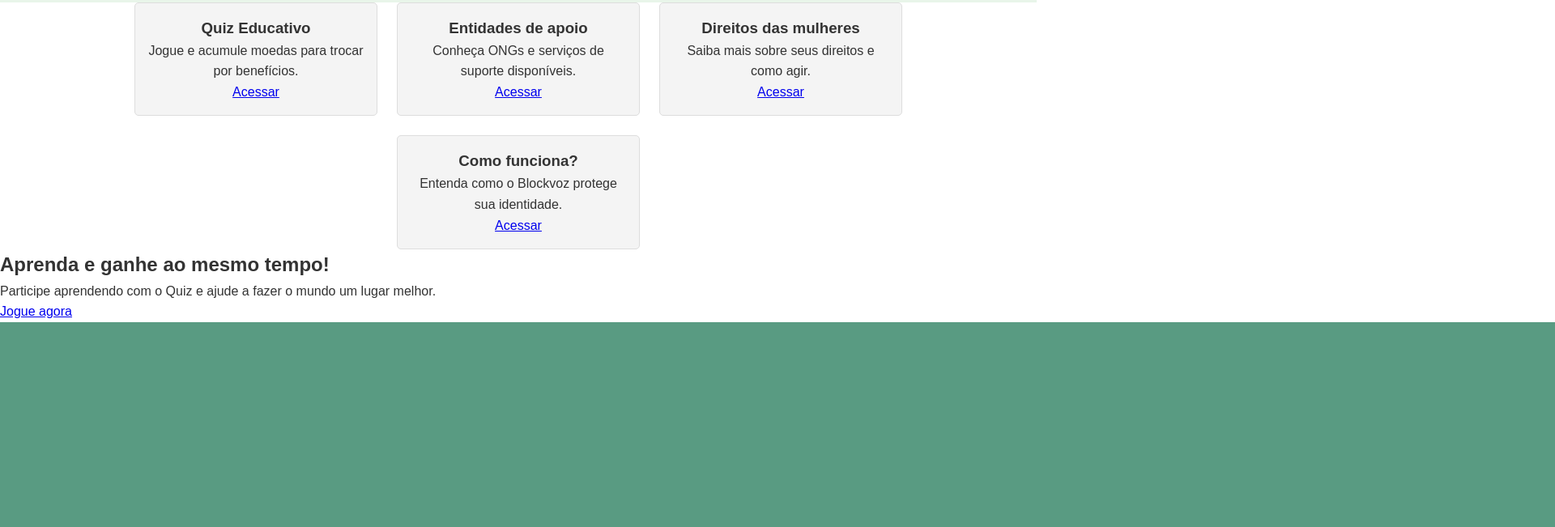
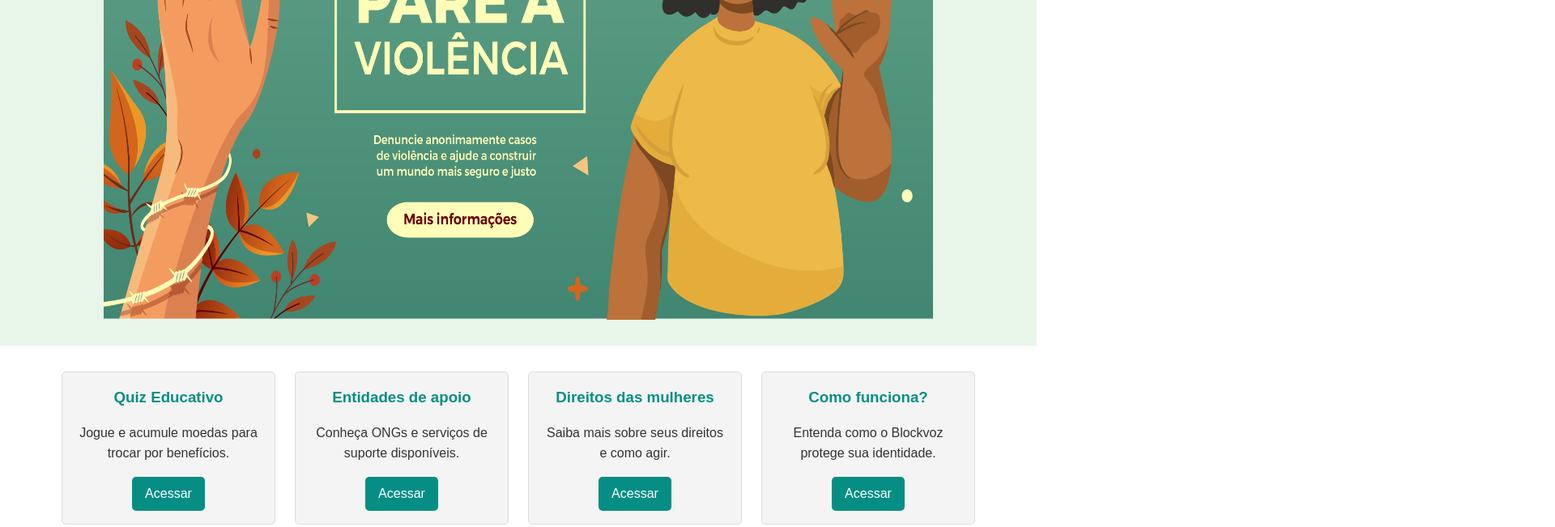
Before and after one commit to LucasSilva1207/BlockVoz, a plain HTML site: page App-Quiz-Javascript-master/Home/home.html in a window 1280 px wide. Shown: the part 346-997 px from the top of the page at 81% size, 1920 px wide, since content can reach past the window. Drawn offline with Linux system fonts and the light colour scheme; files whose address does not match are found by name.

Commit message:
rodando back

```diff
--- a/App-Quiz-Javascript-master/Home/home.css
+++ b/App-Quiz-Javascript-master/Home/home.css
@@ -16,7 +16,7 @@ body {
   header {
     background-color: #068E84;
     color: white;
-  padding: 1rem;
+    padding: 1rem 0;
   }
 
   .header-container {
@@ -43,14 +43,22 @@ header nav ul li a {
     text-align: center;
     padding: 2rem 0;
     background-color: #e8f5e9;
+    margin-bottom: 2rem;
+  }
+
+  .hero h2 {
+    color: #068E84;
   }
 
   .hero-image {
-  width: 100%;
-  max-width: 400px;
-  height: auto;
-  margin: 0 auto;
+    width: 80%; /* Faz a imagem ocupar 80% da largura do contêiner */
+    height: 600px; /* Define uma altura específica */
+    margin: 0 auto; /* Centraliza horizontalmente */
+    display: flex; /* Ativa flexbox */
+    align-items: center; /* Centraliza verticalmente */
+    justify-content: center; /* Centraliza horizontalmente */
 }
+
 
   /* Cards Section */
   .cards-container {
@@ -66,10 +74,24 @@ header nav ul li a {
     background-color: #f4f4f4;
     border: 1px solid #ddd;
     border-radius: 5px;
-  width: 100%;
-  max-width: 300px;
+    width: 22%;
     padding: 1rem;
     text-align: center;
+  }
+
+  .card h3 {
+    margin-bottom: 1rem;
+    color: #068E84;
+  }
+
+  .card .button {
+    display: inline-block;
+    margin-top: 1rem;
+    padding: 0.5rem 1rem;
+    background-color: #068E84;
+    color: white;
+    text-decoration: none;
+    border-radius: 5px;
   }
 
   /* Highlights Section */
@@ -99,29 +121,46 @@ footer {
     padding: 1rem;
   }
 
-/* Responsividade */
-@media (max-width: 768px) {
-  .header-container {
-    flex-direction: column;
-    text-align: center;
+  .banner {
+    display: flex;
+    align-items: center;
+    justify-content: space-between;
+    background-color: #eafbf1;
+    padding: 20px;
+    border-radius: 10px;
+    margin: 20px;
   }
 
-  header nav ul {
-    flex-direction: column;
-    gap: 0.5rem;
+  .banner-content {
+    max-width: 60%;
   }
 
-  .cards-container {
-    flex-direction: column;
+  .banner-content h2 {
+    font-size: 2rem;
+    color: #068E84;
+    margin-bottom: 10px;
   }
 
-  .banner {
-    flex-direction: column;
-    text-align: center;
+  .banner-content p {
+    margin-bottom: 15px;
+    font-size: 1rem;
+  }
+
+  .banner .button {
+    background-color: #068E84;
+    color: white;
+    padding: 10px 20px;
+    border-radius: 5px;
+    text-decoration: none;
+    font-weight: bold;
+  }
+
+  .banner .button:hover {
+    background-color: #068E84;
   }
 
   .banner-image {
-    max-width: 100%;
-    margin: 1rem 0;
+    max-width: 300px;
+    height: auto;
+    border-radius: 10px;
   }
-}
--- a/App-Quiz-Javascript-master/Home/home.html
+++ b/App-Quiz-Javascript-master/Home/home.html
@@ -22,6 +22,7 @@
     </div>
   </header>
 
+  <br>
   <section class="hero">
     <img src="/imagens/blockvoz.png" alt="Blockvoz - Slogan" class="hero-image">
   </section>
@@ -49,6 +50,7 @@
     </div>
   </section>
 
+  <br><br>
   <section class="banner">
     <div class="banner-content">
       <h2>Aprenda e ganhe ao mesmo tempo!</h2>
@@ -58,6 +60,7 @@
     <img src="/imagens/quiz.png" alt="Ilustração sobre denúncias" class="banner-image">
   </section>
 
+  <br><br>
   <section class="highlights">
     <h2>Estatísticas</h2>
     <div class="highlight-item">
@@ -74,7 +77,7 @@
     </div>
   </section>
 
-  <footer>
+  <footer class="footer">
     <p>&copy; 2024 Blockvoz - Todos os direitos reservados</p>
   </footer>
 </body>
```
Lines whose indentation alone changed are shown as unchanged.
